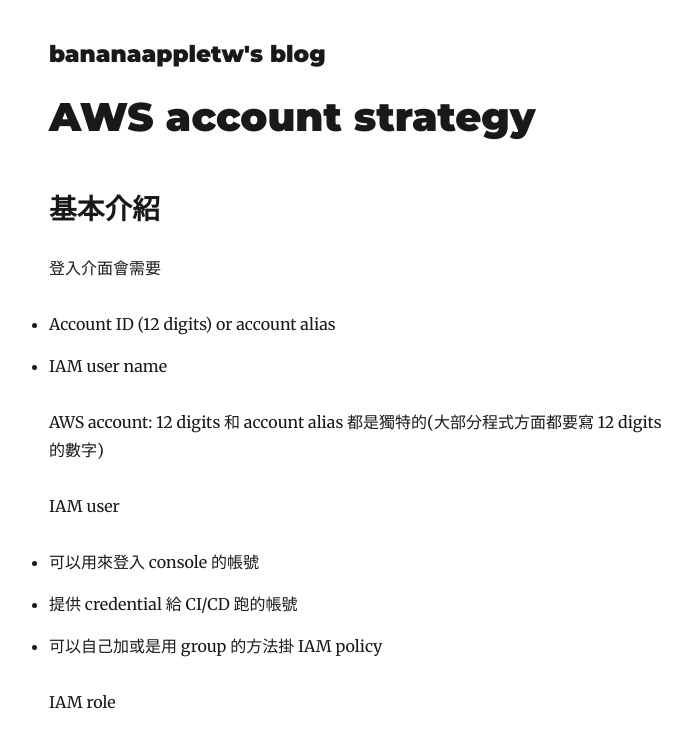
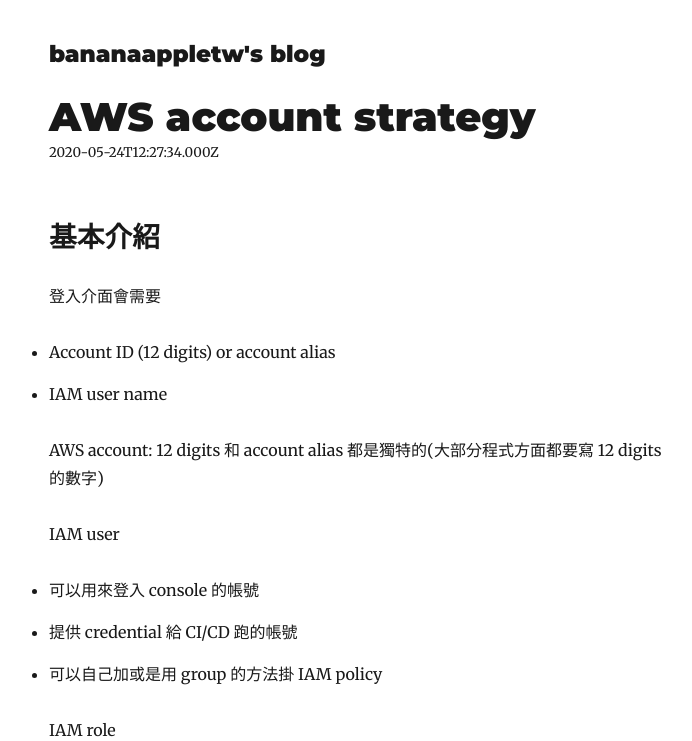
Before and after one commit to bananaappletw/old-blog, a Gatsby site: page /aws-account-strategy/ in a window 1280 px wide. Shown: the top 741 px of the page, without its empty margins (276-968 px from the left). Built offline with nearby package versions, Linux system fonts and the light colour scheme; Gatsby itself is replaced by a stand-in of ours; some packages are replaced by stand-ins of ours.

Commit message:
Update from Forestry.io bananaappletw@gmail.com updated content/blog/aws-account-strategy.md

```diff
--- a/content/blog/aws-account-strategy.md
+++ b/content/blog/aws-account-strategy.md
@@ -4,7 +4,7 @@
 - computer science
 tags:
 - aws
-date:
+date: 2020-05-24T12:27:34Z
 
 ---
 ## 基本介紹
```
Also changed, not shown: .forestry/front_matter/templates/blog-post.yml.
